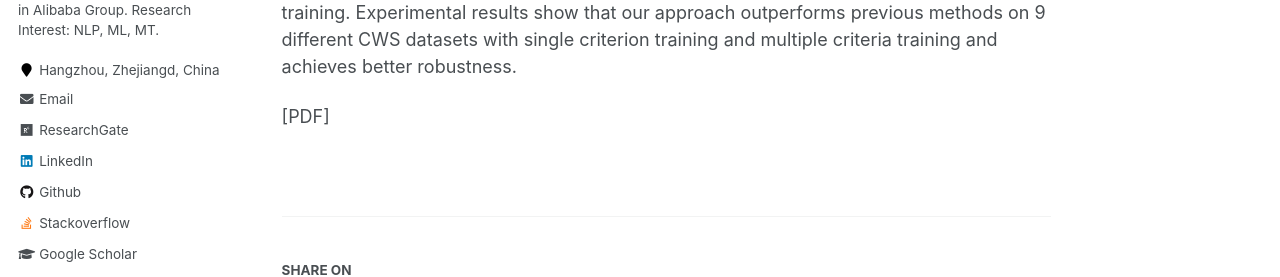
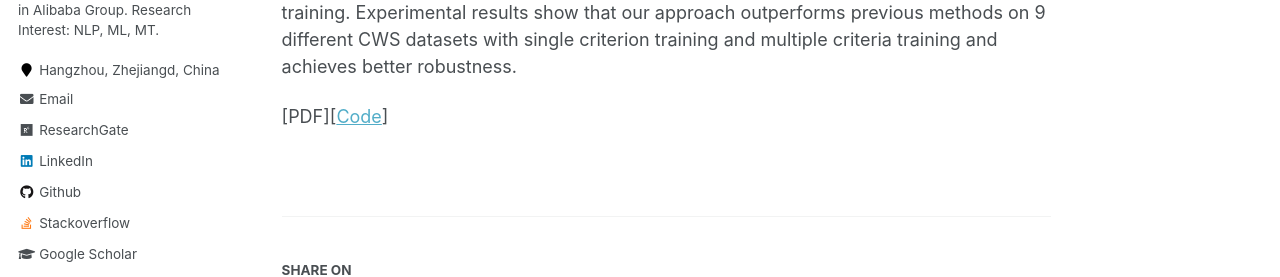
Before and after one commit to miradel51/miradel51.github.io, a Jekyll site: the page built from _publications/2021_emnlp_cws_nmt.md, in a window 1280 px wide and 900 px high, scrolled down 683 px. Shown: the part 274-551 px from the top of the window. Built offline with Jekyll 4.4.1, drawn with Linux system fonts in a browser that asks for light colours; some web fonts are replaced.

Commit message:
update 2021——emnlp

```diff
--- a/_publications/2021_emnlp_cws_nmt.md
+++ b/_publications/2021_emnlp_cws_nmt.md
@@ -28,4 +28,4 @@ Finally, we leverage the evaluations to aid the training of the segmenter by imp
 Experimental results show that our approach outperforms previous methods on 9 different CWS datasets with single criterion training and multiple criteria training and
 achieves better robustness.
 
-\[PDF\]
+\[PDF\]\[[Code](https://github.com/miradel51/Self_Supervised_CWS)\]
```
